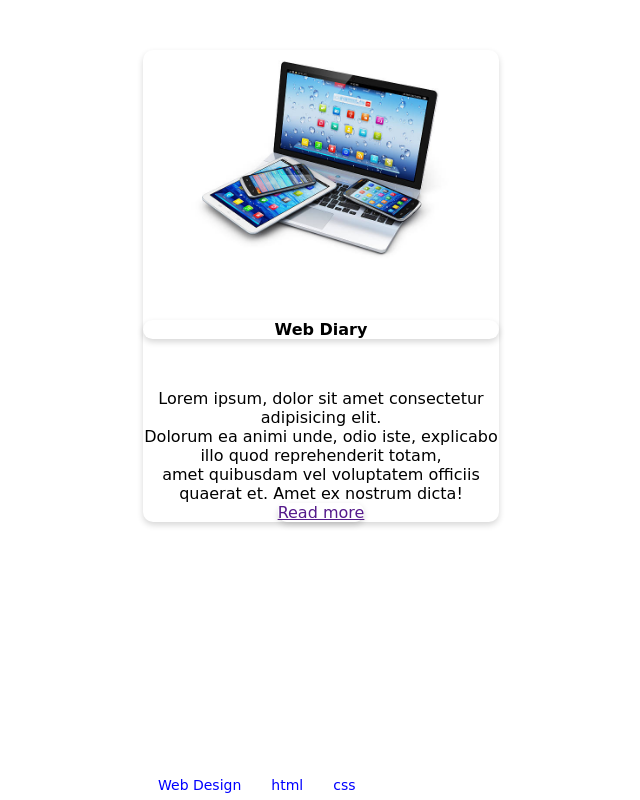
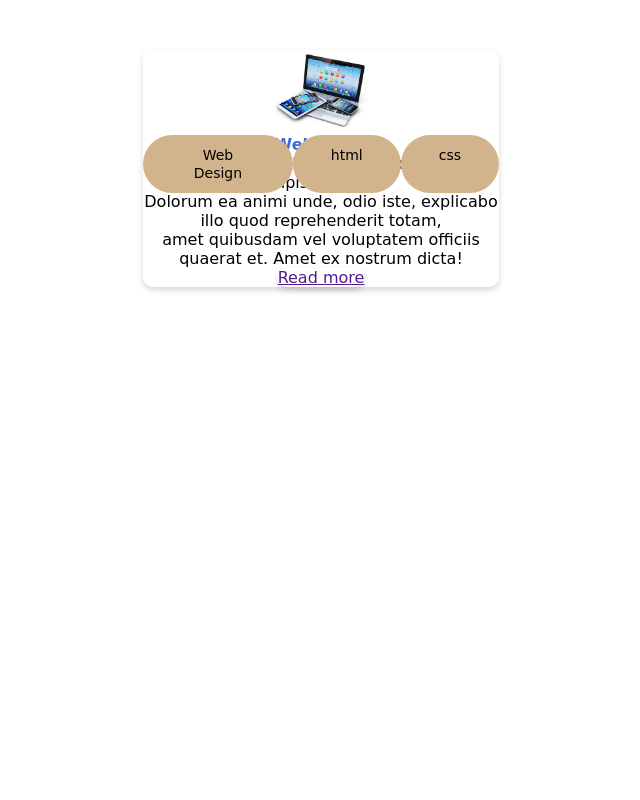
Before and after one commit to tressyjobish/same, a plain HTML site: page index.html in a window 1280 px wide. Shown: the whole page, without its empty margins (319-959 px from the left). Drawn offline with Linux system fonts and the light colour scheme; a web font is replaced by a local one.

Commit message:
modified files

```diff
--- a/index.html
+++ b/index.html
@@ -15,7 +15,7 @@
 
     <div class="card">
         <div class="card-img">
-            <img src="img/istockphoto-178716575-612x612.jpg"  alt="card img">
+            <img src="img/istockphoto-178716575-612x612.jpg" width="100px" alt="card img">
         <ul class="card-tags">
             <li>Web Design</li>
             <li>html</li>
@@ -23,7 +23,7 @@
         </ul>
         </div>
         <div class="card-info">
-            <h4 class="card title">Web Diary</h4>
+            <h4 class="card-title">Web Diary</h4>
             <p>Lorem ipsum, dolor sit amet consectetur adipisicing elit.<br> Dolorum ea animi unde, odio iste, explicabo illo quod reprehenderit totam,<br> amet quibusdam vel voluptatem officiis quaerat et. Amet ex nostrum dicta!</p>
         <a href=""class="card btn"> Read more</a>
         </div>
--- a/style.scss
+++ b/style.scss
@@ -7,8 +7,7 @@
         font-family: 'Girassol', cursive;
 
    }
-   $brand-color:red;
-   $text-color:blue;
+
    .card{
        margin:50px auto;
        width: 356px;
@@ -18,24 +17,35 @@
      box-shadow: 0px 3px 6px rgba(black,0.16, );
 
    }
-   .card img{
+   .card-img{
        position: relative;
-       max-width: 266px;
+       img{
+
+       max-width: 356px;
        border-top-left-radius: 10px;
-       border-top-right-radius: 10px;
+       border-top-right-radius: 10px;}
    }
    .card-tags{
        position: absolute;
-       bottom: 1px;
+
+
        list-style: none;
        margin:0;
        padding: 0;
        display: flex;
-       li{font-size: 14px;
+            border: 10px;}
+
+       li{
+           font-size: 14px;
         font-weight: 400px;
         line-height: 18px;
-        color: $text-color;
-        padding: 5px 15px;
+        padding: 11px 38px;
+       border-radius: 30px;
+       background-color: tan;
+
 
        }
-   }
+       .card-title{
+
+           color: royalblue;
+       }
```
Also changed, not shown: style.css, 1 other file.
